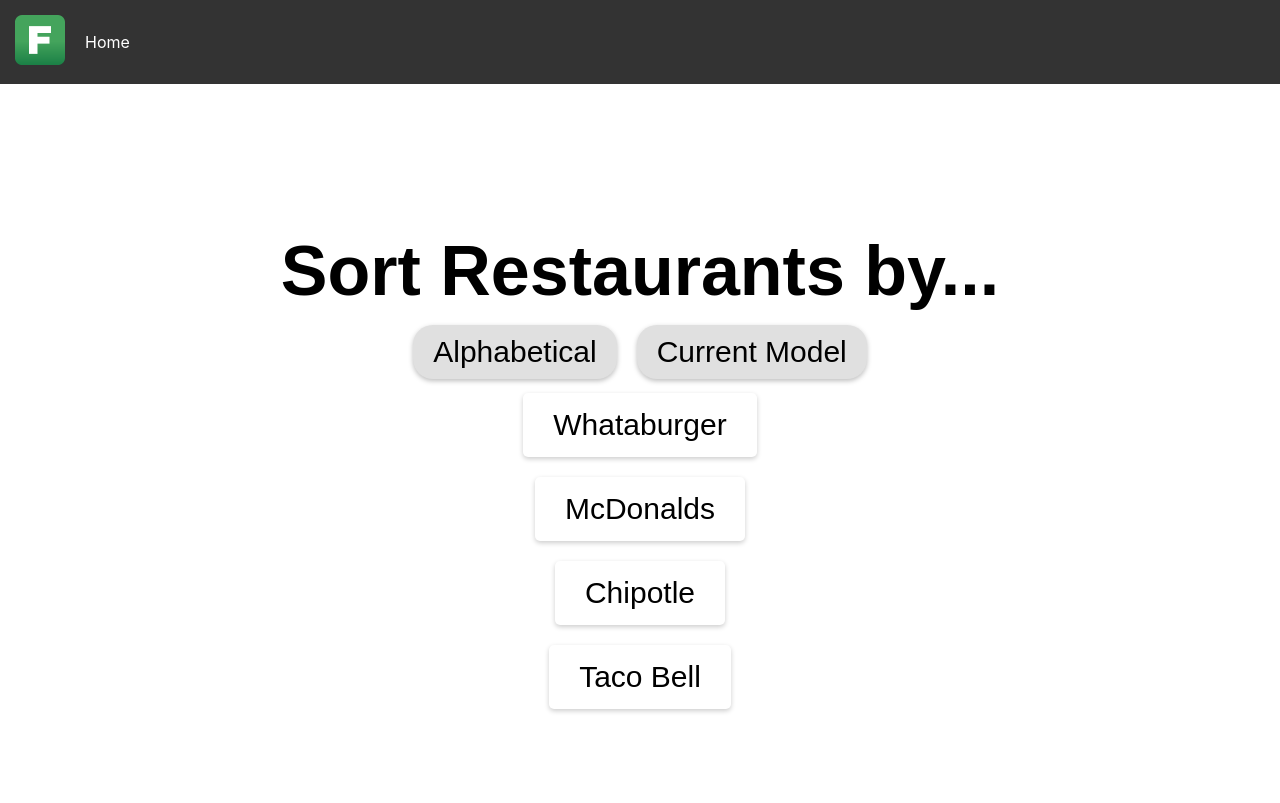
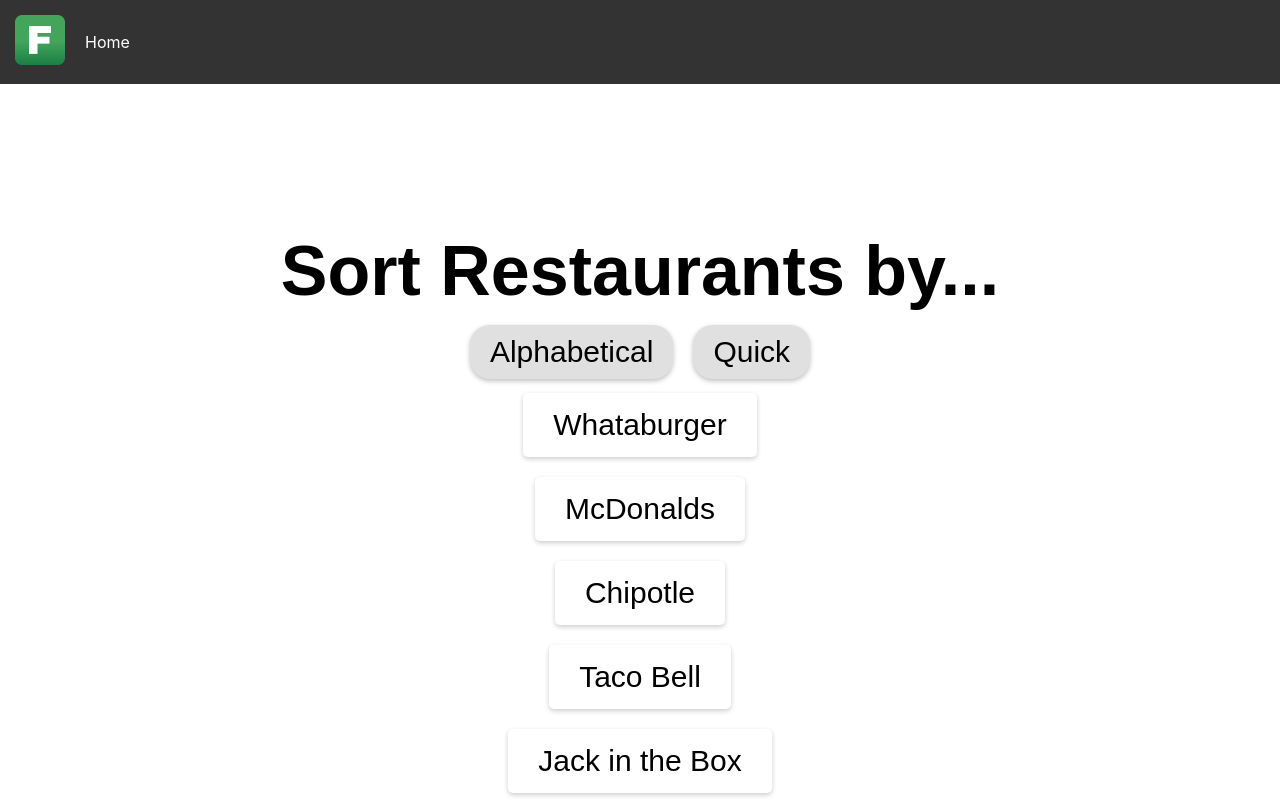
Before and after one commit to jkh130/HumanFactorsProject, a React (Create React App) app in the folder restaurant-app/: page / in a window 1280 px wide. Built offline with nearby package versions, Linux system fonts and the light colour scheme.

Commit message:
fixed hybrid model

```diff
--- a/restaurant-app/public/models.json
+++ b/restaurant-app/public/models.json
@@ -58,7 +58,7 @@
         "day_mean": 47
 },
 {
-    "hybrid":[
+    "hybrid_model":[
         35,
         0,
         0,
--- a/restaurant-app/public/restaurants.json
+++ b/restaurant-app/public/restaurants.json
@@ -22,8 +22,15 @@
   },
   {
     "id": 4,
+    "popularity": 0.7,
+    "name": "Taco Bell",
+    "type": "hybrid",
+    "popularity_multiplier": 0
+  },
+  {
+    "id": 5,
     "popularity": 0.5,
-    "name": "Taco Bell",
+    "name": "Jack in the Box",
     "type": "hybrid",
     "popularity_multiplier": 0
   }
--- a/restaurant-app/src/pages/Home.js
+++ b/restaurant-app/src/pages/Home.js
@@ -55,7 +55,7 @@
 
             <div className="sort">
                 <button onClick={sortByName} className="sort-btn">Alphabetical</button>
-                <button onClick={sortByModel} className="sort-btn">Current Model</button>
+                <button onClick={sortByModel} className="sort-btn">Quick</button>
             </div>
 
             <ul className="restaurant-list">
--- a/restaurant-app/src/pages/Restinfo.js
+++ b/restaurant-app/src/pages/Restinfo.js
@@ -38,11 +38,11 @@
                 if (foundRestaurant) {
                     setRestaurant(foundRestaurant);
 
-                    response = await fetch('/models.json');
-                    if (!response.ok) throw new Error('Network response was not ok');
+                    const response = await fetch('/models.json');
+                    // Error handling
                     const models = await response.json();
                     const currentHour = new Date().getHours();
-                    const modelType = foundRestaurant.type + "_model";
+                    const modelType = foundRestaurant.type + "_model";  // This becomes "hybrid_model"
                     const modelInfo = models.find((m) => m.hasOwnProperty(modelType));
 
                     if (modelInfo) {
```
